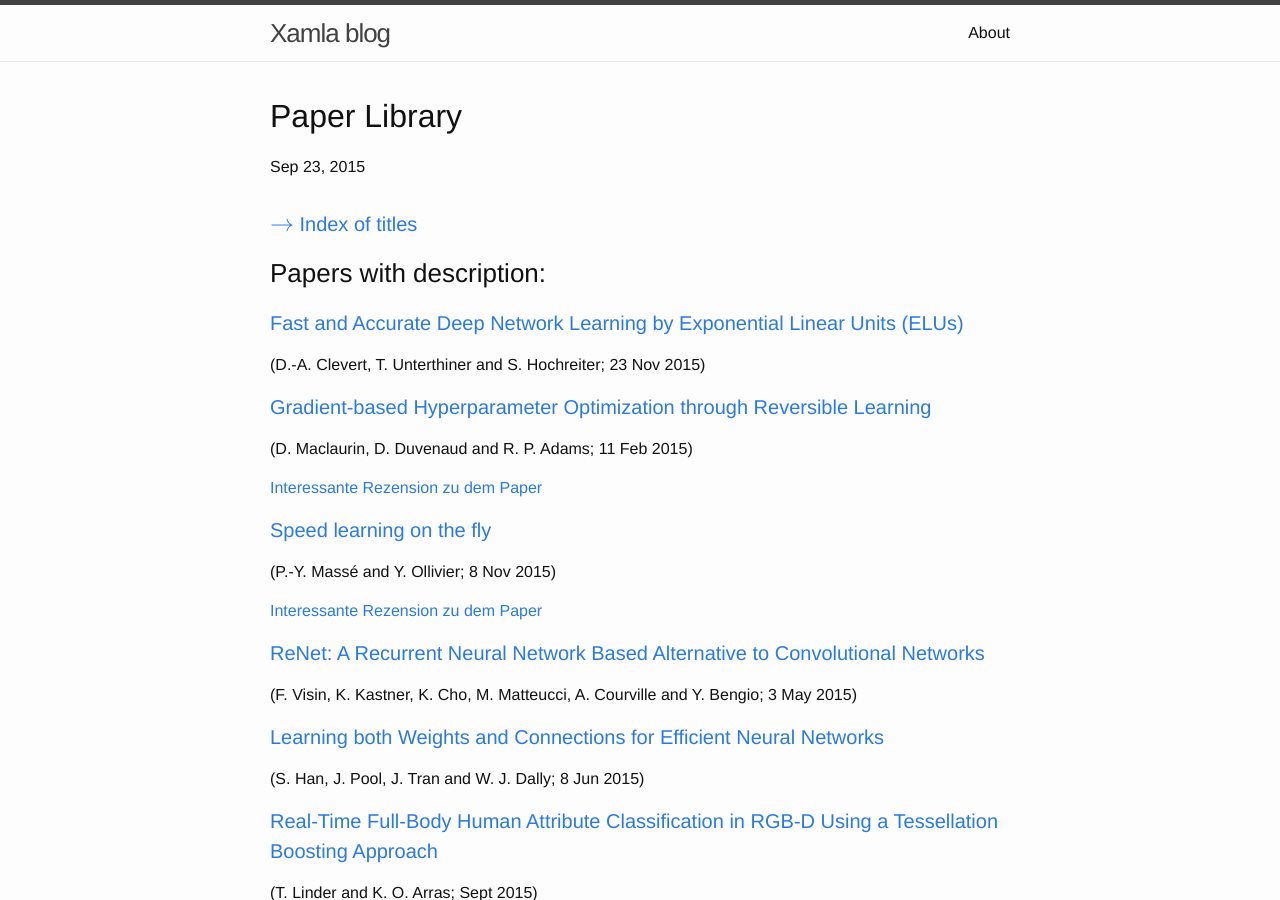
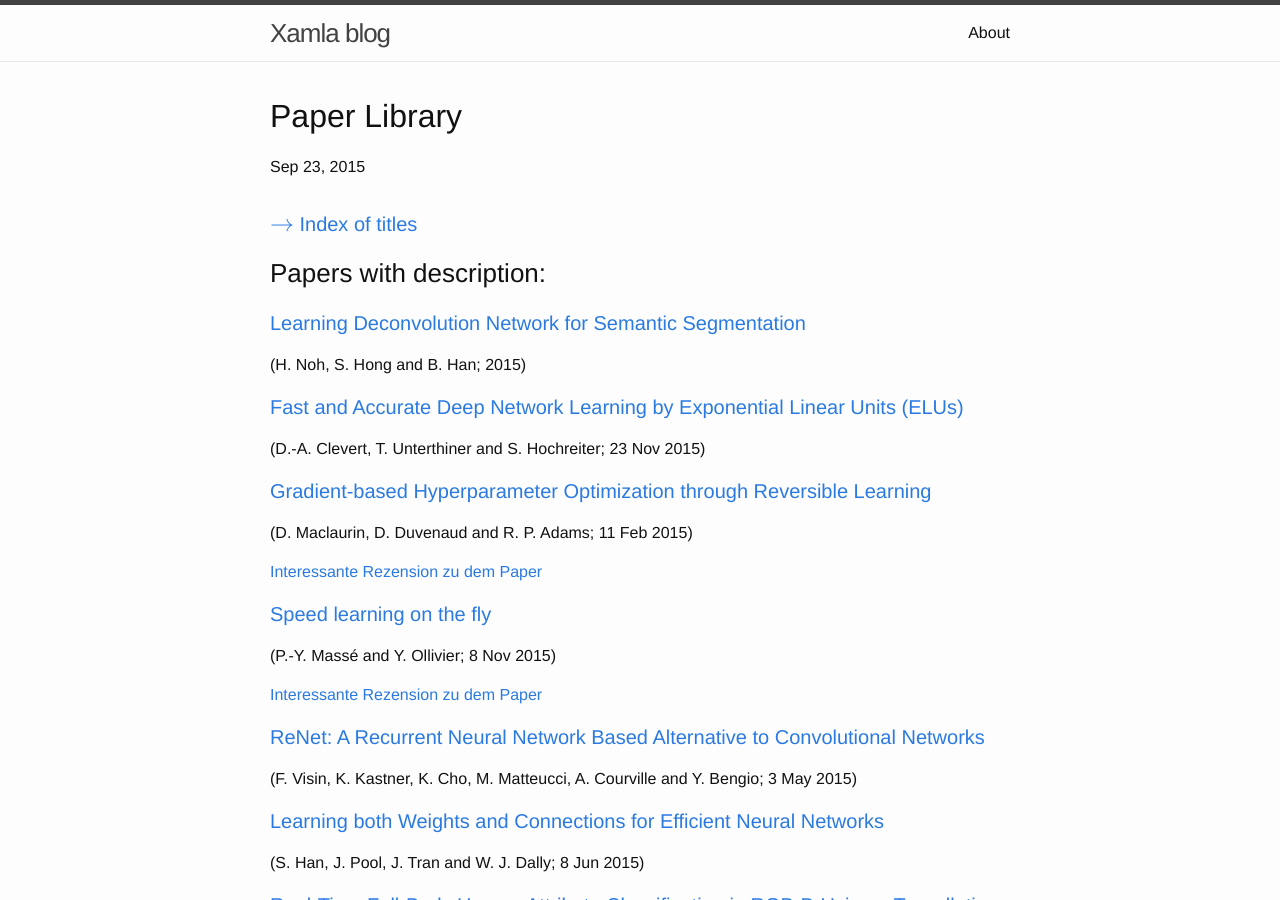
Before and after one commit to Xamla/xamla.github.io, a Jekyll site: the page built from _posts/2015-09-23-Paper-Library.markdown, in a window 1280 px wide and 900 px high. Built offline with Jekyll 4.4.1, drawn with Linux system fonts in a browser that asks for light colours; formulas are drawn with MathJax 3; some of the changed text lies outside the part shown.

Commit message:
Update 2015-09-23-Paper-Library.markdown

```diff
--- a/_posts/2015-09-23-Paper-Library.markdown
+++ b/_posts/2015-09-23-Paper-Library.markdown
@@ -11,6 +11,11 @@ mathjax: true
 
 
 ### Papers with description:
+
+
+#### <a name="Deconv"></a>[Learning Deconvolution Network for Semantic Segmentation](http://cvlab.postech.ac.kr/research/deconvnet/)
+
+(H. Noh,	S. Hong	and B. Han; 2015)
 
 
 #### <a name="ELUs"></a>[Fast and Accurate Deep Network Learning by Exponential Linear Units (ELUs)](http://arxiv.org/abs/1511.07289)
@@ -325,6 +330,7 @@ Winner of the MICCAI 2013 Grand Challenge on Mitosis Detection
 [Large Scale Distributed Deep Networks](#Large Scale Distributed Deep Networks) <br />
 [Learning both Weights and Connections for Efficient Neural Networks](#Weights and Connections Learning) <br />
 [Learning Compound Multi-Step Controllers under Unknown Dynamics](#Learning Compound Multi-Step Controllers under Unknown Dynamics) <br />
+[Learning Deconvolution Network for Semantic Segmentation](#Deconv) <br />
 [Learning Descriptors for Object Recognition and 3D Pose Estimation](#Learning Descriptors for Object Recognition and 3D Pose Estimation) <br />
 [Learning Visual Feature Spaces for Robotic Manipulation with Deep Spatial Autoencoders](#Learning Visual Feature Spaces for Robotic Manipulation with Deep Spatial Autoencoders) <br />
 [Look and Think Twice: Capturing Top-Down Visual Attention with Feedback Convolutional Neural Network](#Look Twice)
```
